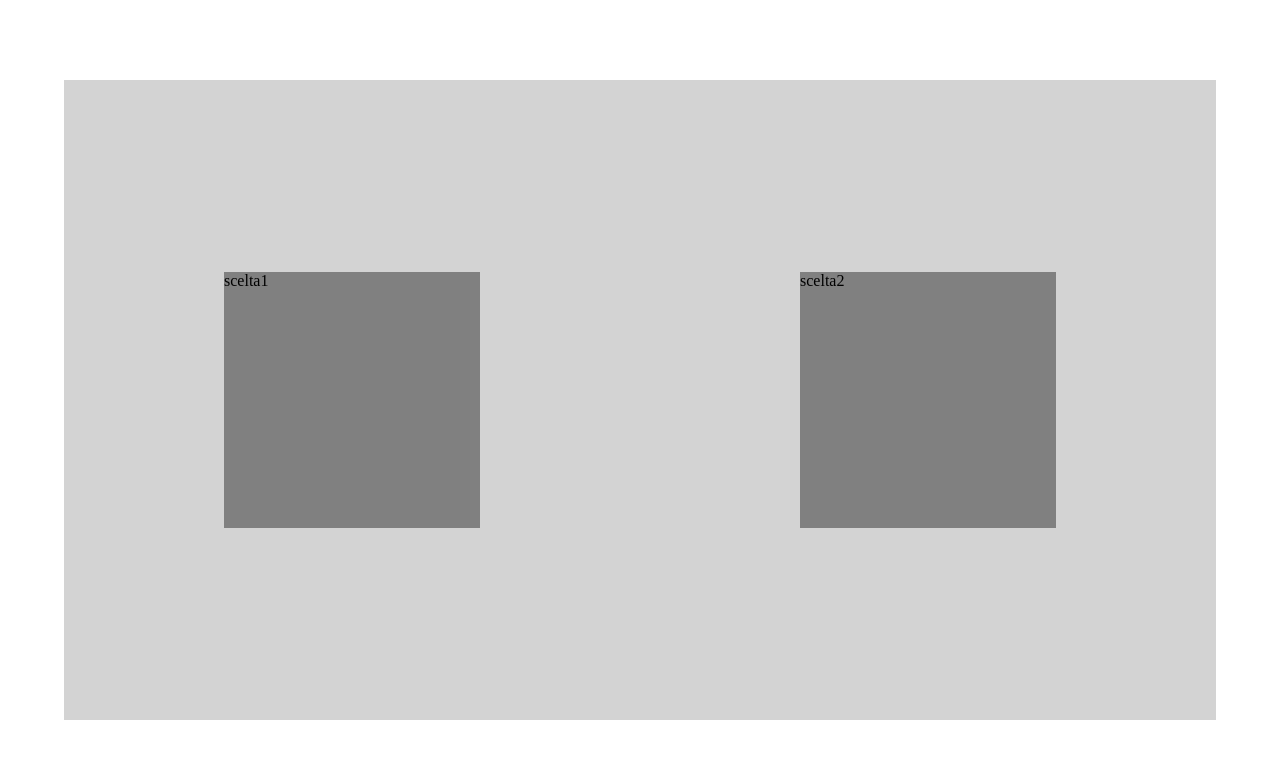
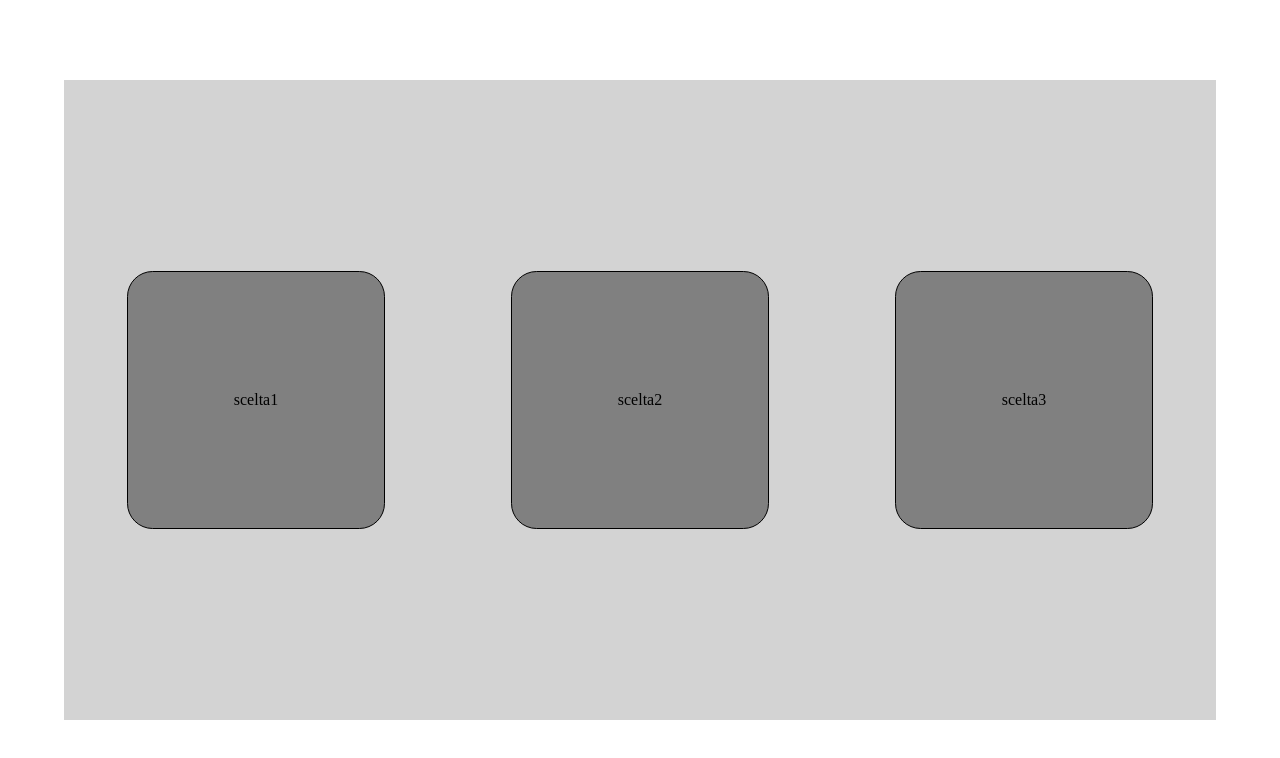
Before and after one commit to perni24/appFireBase, a React (Vite) app: page / in a window 1280 px wide. Shown: the top 758 px of the page. Built offline with nearby package versions, Linux system fonts and the light colour scheme.

Commit message:
modifica stile home

```diff
--- a/src/components/home/home.css
+++ b/src/components/home/home.css
@@ -13,4 +13,9 @@
     width: 20vw;
     height: 20vw;
     background-color: gray;
+    border: 0.15vw solid black;
+    border-radius: 2vw;
+    display: flex;
+    justify-content: center;
+    align-items: center;
 }
--- a/src/components/home/home.jsx
+++ b/src/components/home/home.jsx
@@ -11,6 +11,9 @@ function Home() {
             <div className='sceltaMenu'>
                 <span>scelta2</span>
             </div>
+            <div className='sceltaMenu'>
+                <span>scelta3</span>
+            </div>
         </div>
     </>
   )
```
